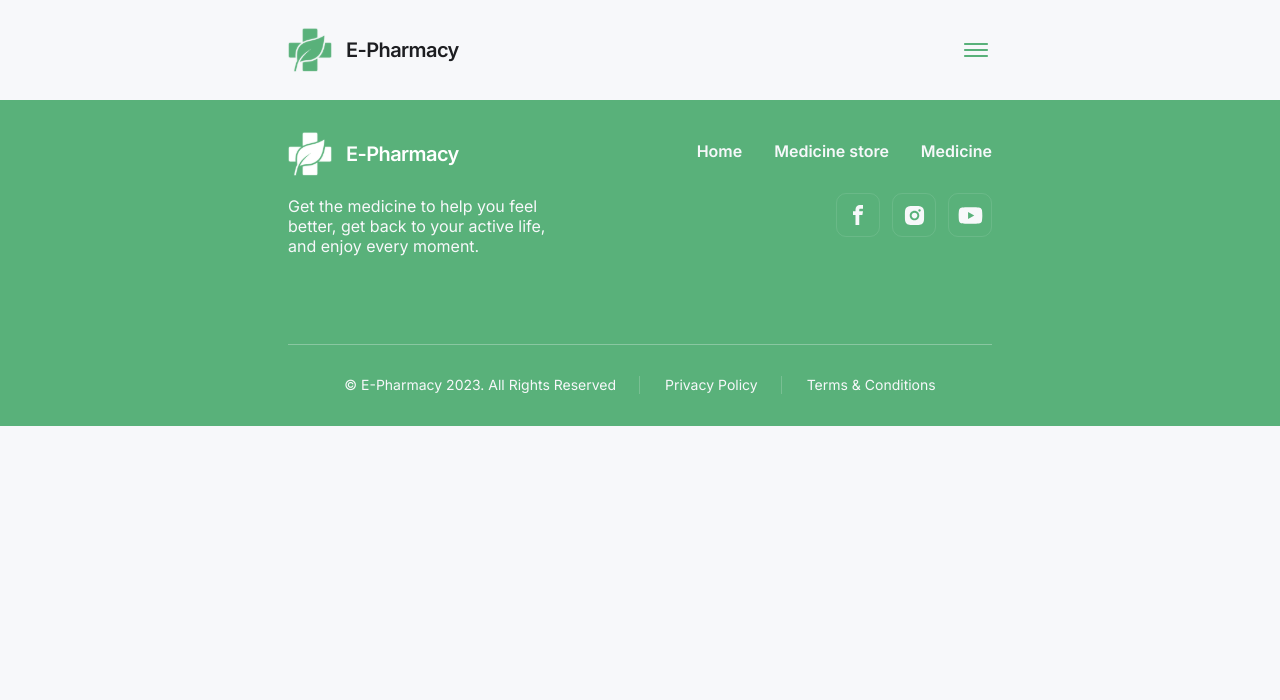
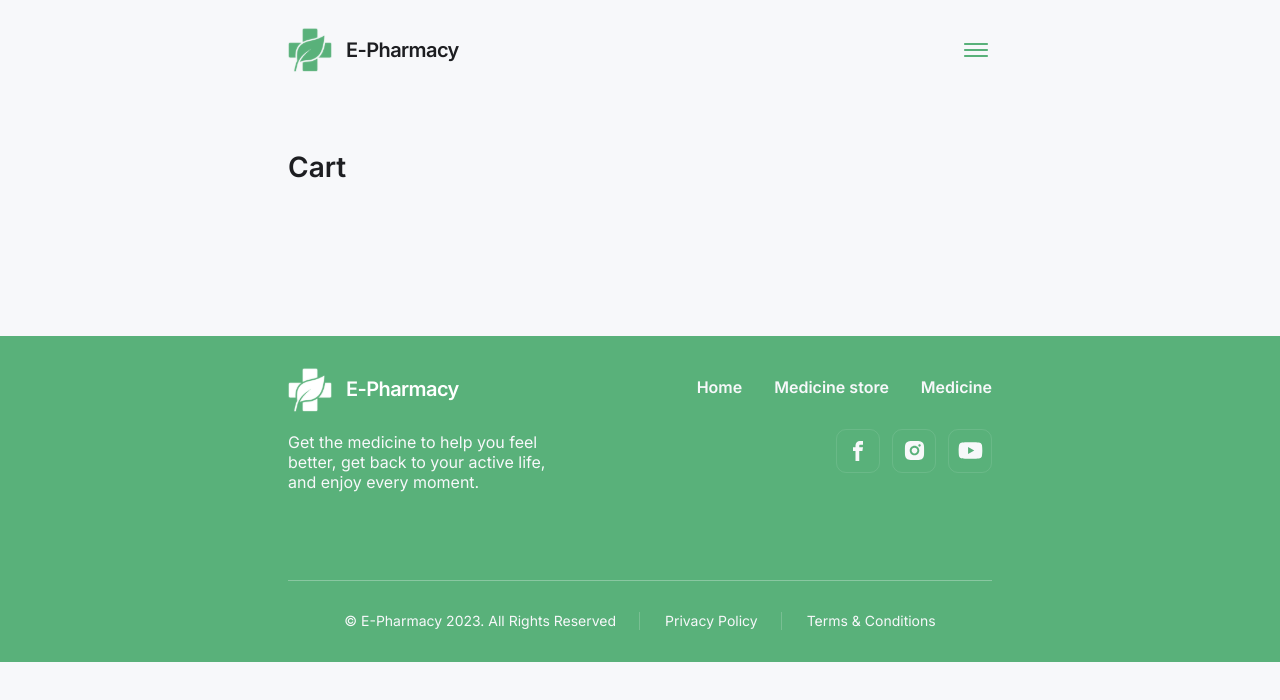
Before and after one commit to milenness/e-pharmacy-frontend, a Next.js app: page /cart in a window 1280 px wide. Shown: the top 700 px of the page. Built offline with nearby package versions, Linux system fonts and the light colour scheme.

Commit message:
add cart page

```diff
--- /dev/null
+++ b/app/(main)/(private routes)/cart/page.module.css
@@ -0,0 +1,37 @@
+.section {
+    padding-top: 39px;
+   padding-bottom: 80px;
+}
+
+@media only screen and (min-width: 768px) {
+  .section {
+   padding-top: 52px;
+    padding-bottom: 120px;
+  }
+}
+
+@media only screen and (min-width: 1440px) {
+  .section {
+   padding-top: 72px;
+  }
+}
+
+
+.title {
+    font-size: 28px;
+line-height: 1.14;
+margin-bottom: 40px;
+}
+
+@media only screen and (min-width: 768px) {
+.title {
+margin-bottom: 32px;
+}
+}
+
+
+@media only screen and (min-width: 1440px) {
+.title {
+margin-bottom: 40px;
+}
+}
--- a/app/(main)/(private routes)/cart/page.tsx
+++ b/app/(main)/(private routes)/cart/page.tsx
@@ -1,10 +1,15 @@
+import css from "./page.module.css";
+
 export default function CartPage() {
   return (
-    <div>
-      {/* <ShippingInfo />
-      <PaymentMethod />
-      <CartList />
-      <OrderDetails />  */}
-    </div>
+    <section className={css.section}>
+      <div className="container">
+        <h2 className={css.title}>Cart</h2>
+        {/* <ShippingInfo />
+        <PaymentMethod />
+        <OrderDetails />  */}
+        {/* <CartList /> */}
+      </div>
+    </section>
   );
 }
```
